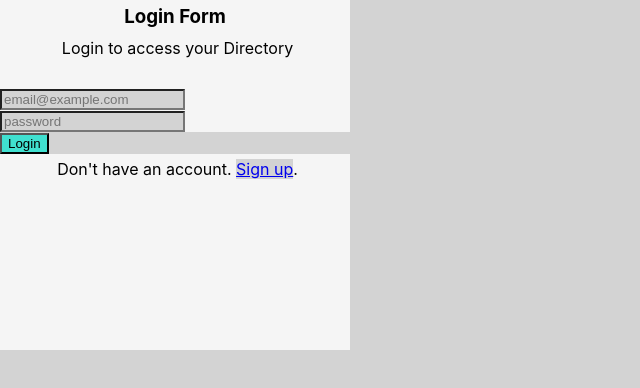
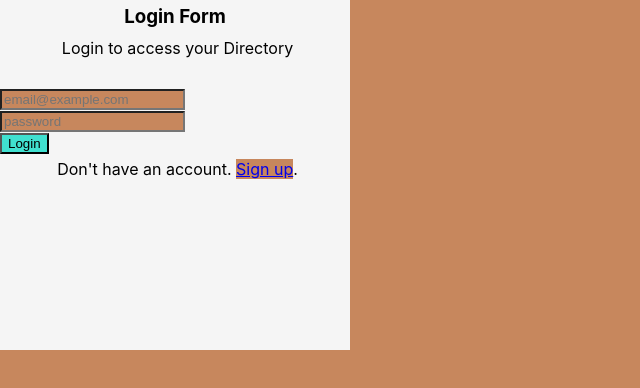
Before and after one commit to mrgunes/directory-app-frontend, a React (Create React App) app: page / in a window 1280 px wide. Shown: the top 388 px of the page, without its empty margins (0-640 px from the left). Built offline with nearby package versions, Linux system fonts and the light colour scheme.

Commit message:
Add some css rules.

```diff
--- a/src/App.css
+++ b/src/App.css
@@ -1,5 +1,5 @@
 *{
-    background-color:lightgray
+    background-color:rgb(199, 135, 93)
 }
 
 .loginPageMain {
@@ -23,7 +23,7 @@
     padding:5px 0 30px 5px
 }
 
-.loginPageMainTwo{
+.loginPageMainTwo, .loginPageMainThree {
     background-color: whitesmoke;
 }
 
```
